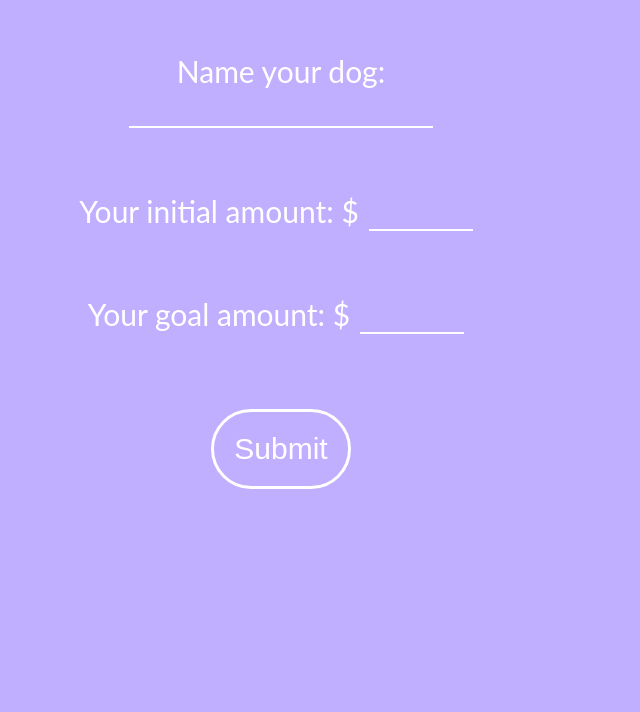
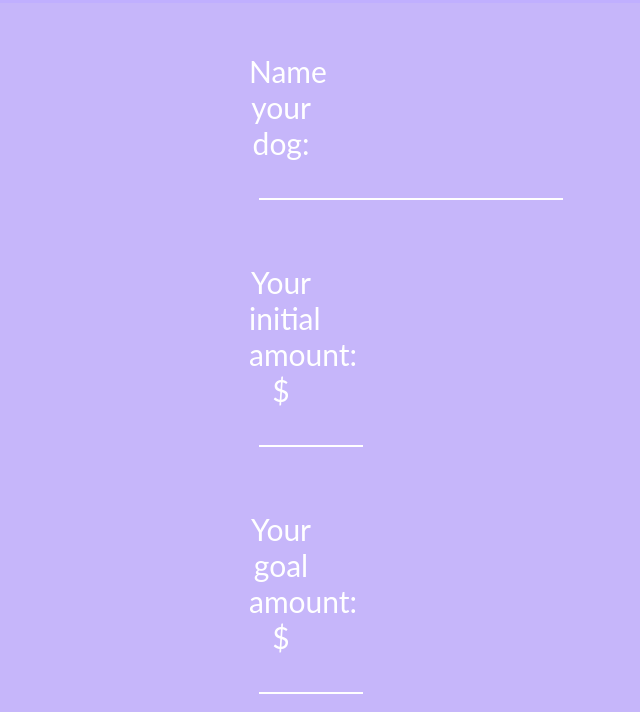
Before and after one commit to alexiawp/rosehackproject, a plain HTML site: page form.html in a window 1280 px wide. Shown: the part 652-1364 px from the top of the page, without its empty margins (359-999 px from the left). Before the commit the page ends 1321 px from the top, so only its background shows below. Drawn offline with Linux system fonts and the light colour scheme.

Commit message:
Add files via upload

```diff
--- a/styles.css
+++ b/styles.css
@@ -110,3 +110,10 @@ background-color: rgb(57, 197, 207);
     border-radius: 30px;
     text-align: center;
 }
+
+.formbody
+{
+    background-color: rgb(198, 182, 250);
+    border-radius: 30px;
+    margin: 50px 200px;
+}
```
